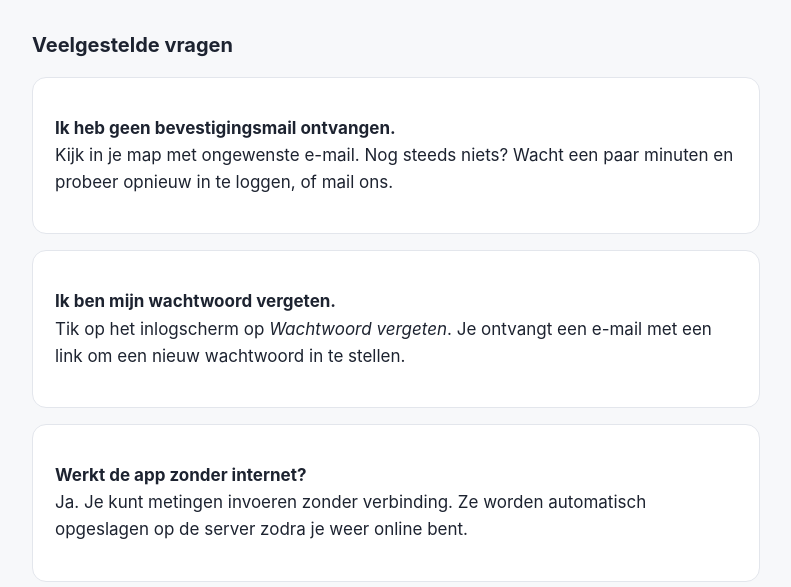
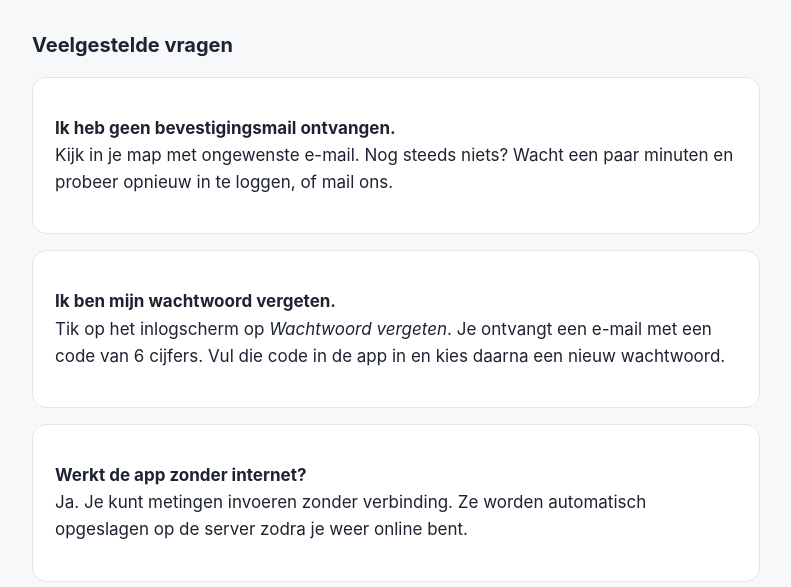
Before and after one commit to Eddu-del/bloeddruk-site, a plain HTML site: page support.html in a window 1280 px wide. Shown: the part 213-800 px from the top of the page, without its empty margins (244-1035 px from the left). Drawn offline with Linux system fonts and the light colour scheme.

Commit message:
Support: wachtwoordherstel werkt met een code, niet met een link
Co-Authored-By: Claude Opus 5.5 <noreply@anthropic.com>
Claude-Session: https://claude.ai/code/session_01JajpovSfp551FQMmKK5ErL

```diff
--- a/support.html
+++ b/support.html
@@ -22,7 +22,7 @@ Kijk in je map met ongewenste e-mail. Nog steeds niets? Wacht een paar minuten e
 
 <div class="card">
 <p><strong>Ik ben mijn wachtwoord vergeten.</strong><br>
-Tik op het inlogscherm op <em>Wachtwoord vergeten</em>. Je ontvangt een e-mail met een link om een nieuw wachtwoord in te stellen.</p>
+Tik op het inlogscherm op <em>Wachtwoord vergeten</em>. Je ontvangt een e-mail met een code van 6 cijfers. Vul die code in de app in en kies daarna een nieuw wachtwoord.</p>
 </div>
 
 <div class="card">
```
